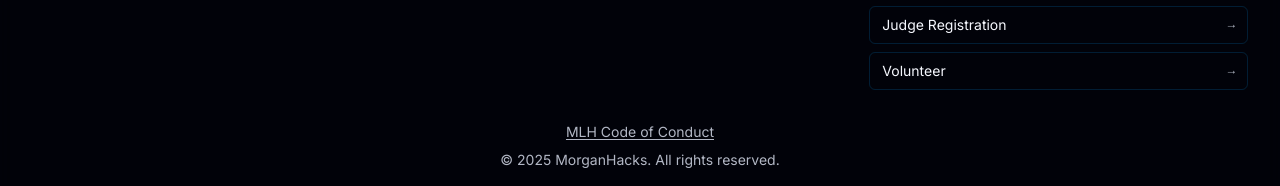
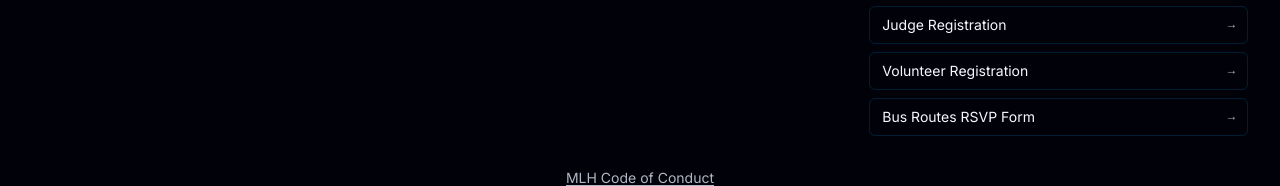
Before and after one commit to MorganHacks/MorganHacks2026, a Next.js app: page / in a window 1280 px wide. Shown: the part 1332-1518 px from the top of the page. Built offline with nearby package versions, Linux system fonts and the light colour scheme.

Commit message:
Update volunteer link and add bus routes RSVP form

```diff
--- a/components/site-footer.tsx
+++ b/components/site-footer.tsx
@@ -44,7 +44,8 @@ const involvementLinks = [
   { label: "Mentor Registration", href: "https://www.jotform.com/form/253297815473164" },
   { label: "Sponsor Interest Form", href: "https://www.jotform.com/form/253334594024051" },
   { label: "Judge Registration", href: "https://www.jotform.com/form/253384910720152" },
-  { label: "Volunteer", href: "https://www.jotform.com/form/253384481261155" },
+  { label: "Volunteer Registration", href: "https://www.jotform.com/form/253384481261155" },
+  { label: "Bus Routes RSVP Form", href: "https://form.jotform.com/260886109987172" }
 ]
 
 export function SiteFooter() {
```
